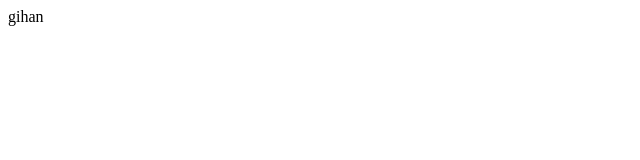
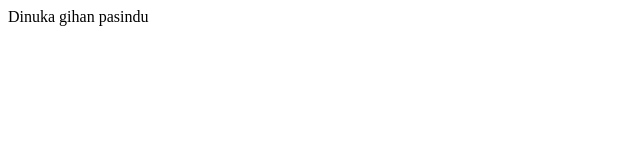
Before and after one commit to Dinuka-dilshan-1/c-programme, a plain HTML site: page index.html in a window 1280 px wide. Shown: the whole page, without its empty margins (0-640 px from the left). Drawn offline with Linux system fonts and the light colour scheme.

Commit message:
first commit

```diff
--- a/index.html
+++ b/index.html
@@ -6,7 +6,10 @@
     <title>Document</title>
 </head>
 <body>
+    Dinuka
     gihan
+    pasindu
+
 
 </body>
 </html>
```
